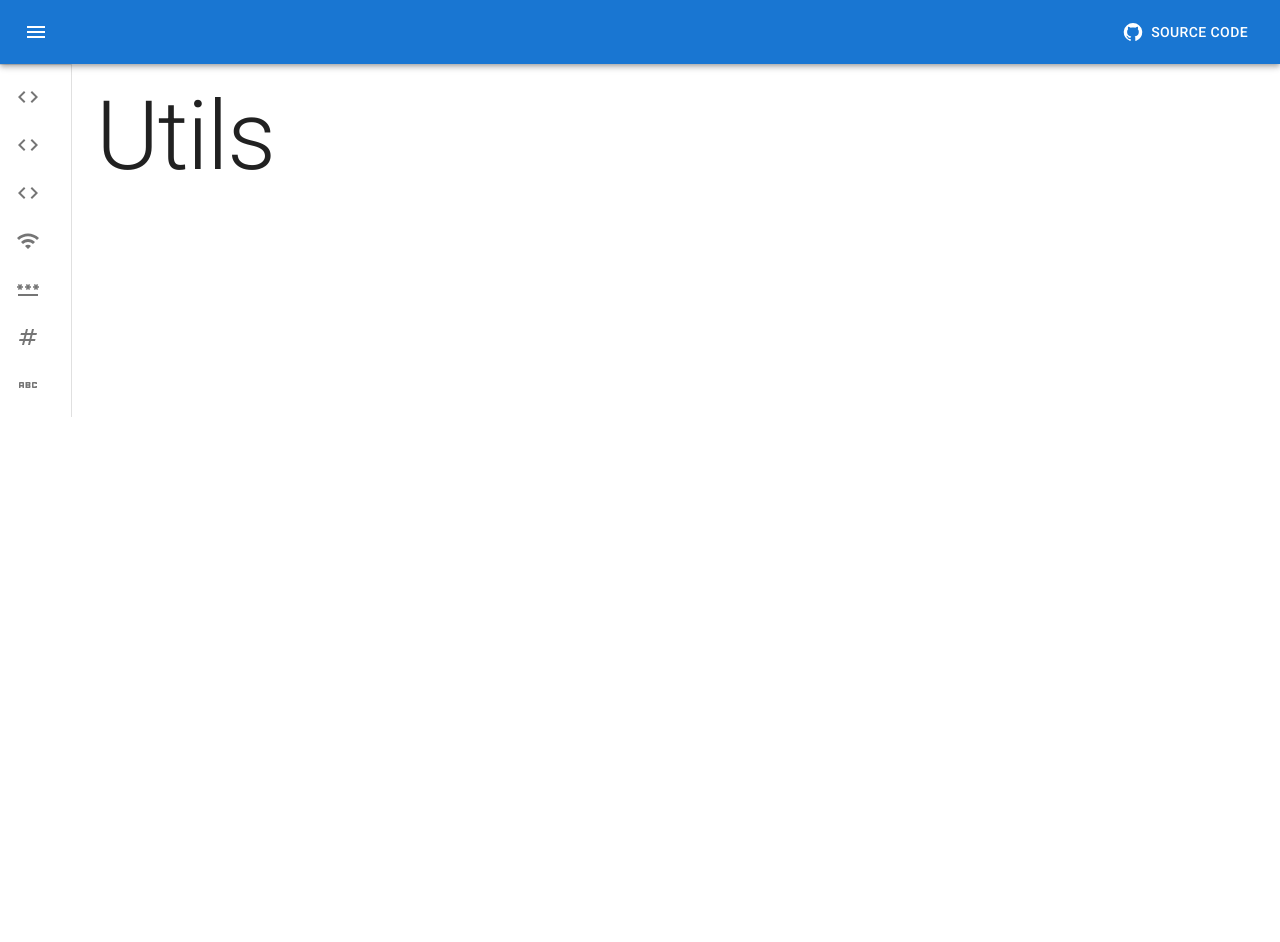
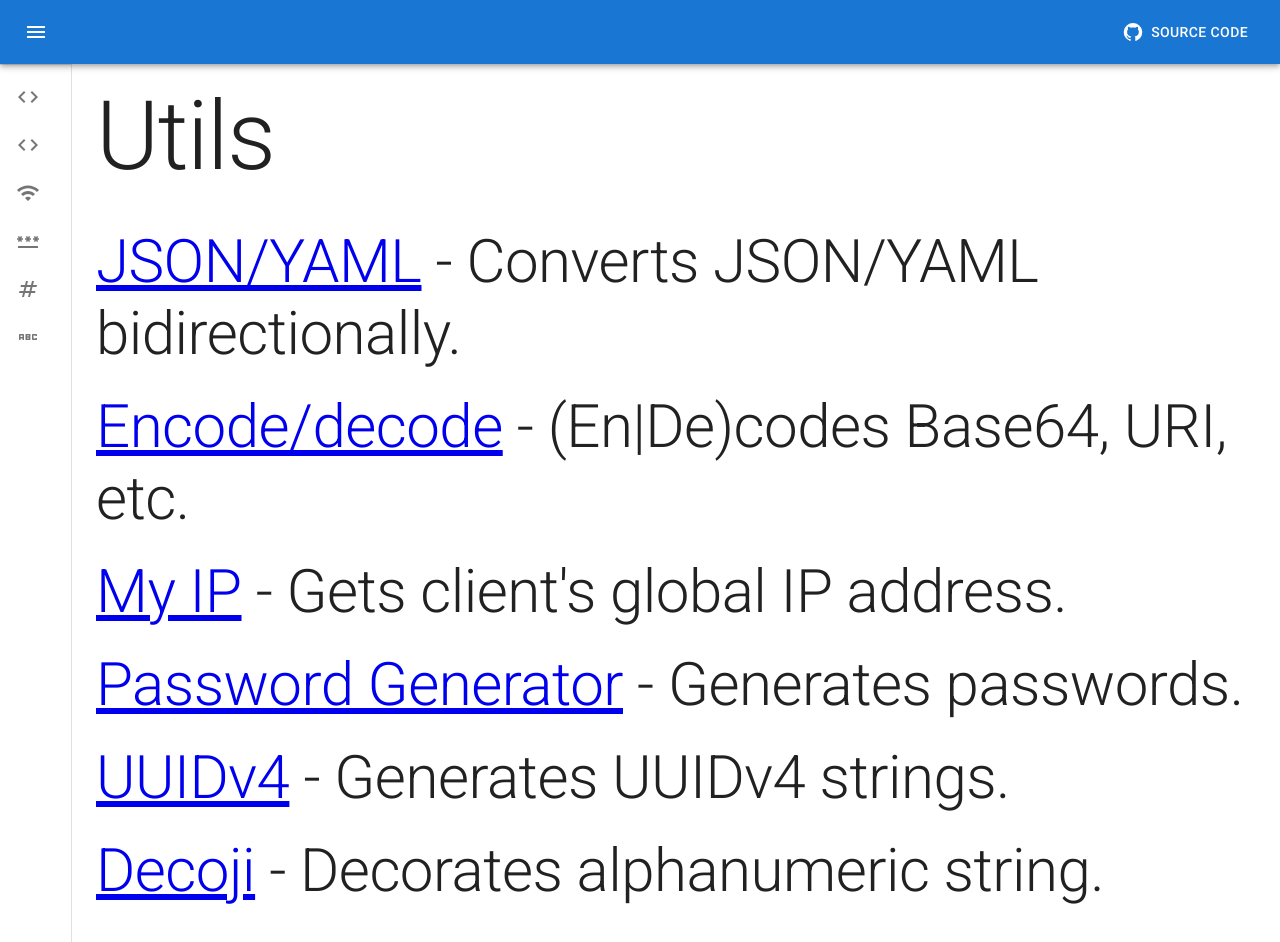
Before and after one commit to y13i/utils, a Next.js app: page / in a window 1280 px wide. Shown: the top 942 px of the page. Before the commit the page ends 800 px from the top, so only its background shows below. Built offline with nearby package versions, Linux system fonts and the light colour scheme.

Commit message:
combine base64 and uri to encode-decode

```diff
--- a/components/Menu.tsx
+++ b/components/Menu.tsx
@@ -6,29 +6,11 @@ import ListItemIcon from "@mui/material/ListItemIcon";
 import ListItemText from "@mui/material/ListItemText";
 import Tooltip from "@mui/material/Tooltip";
 
-import { PageAttribute } from "../utils";
-
-import { pageAttribute as jsonYaml } from "../pages/json-yaml";
-import { pageAttribute as base64 } from "../pages/base64";
-import { pageAttribute as uriEncode } from "../pages/uri-encode";
-import { pageAttribute as myip } from "../pages/myip";
-import { pageAttribute as password } from "../pages/password";
-import { pageAttribute as uuid } from "../pages/uuid";
-import { pageAttribute as decoji } from "../pages/decoji";
-
-const pageAttributes: PageAttribute[] = [
-  jsonYaml,
-  base64,
-  uriEncode,
-  myip,
-  password,
-  uuid,
-  decoji,
-];
+import { usePageAttributes } from "../hooks/usePageAttributes";
 
 export const Menu: VFC<{ disableTooltip: boolean }> = (props) => (
   <List>
-    {pageAttributes.map((pageAttribute, i) => (
+    {usePageAttributes().map((pageAttribute, i) => (
       <Link key={i} href={pageAttribute.path} passHref>
         <ListItem button>
           <Tooltip
--- /dev/null
+++ b/hooks/usePageAttributes.ts
@@ -0,0 +1,12 @@
+import { PageAttribute } from "../utils";
+
+import { pageAttribute as jsonYaml } from "../pages/json-yaml";
+import { pageAttribute as encodeDecode } from "../pages/encode-decode";
+import { pageAttribute as myip } from "../pages/myip";
+import { pageAttribute as password } from "../pages/password";
+import { pageAttribute as uuid } from "../pages/uuid";
+import { pageAttribute as decoji } from "../pages/decoji";
+
+export function usePageAttributes(): PageAttribute[] {
+  return [jsonYaml, encodeDecode, myip, password, uuid, decoji];
+}
--- a/pages/base64.tsx
+++ /dev/null
@@ -1,72 +0,0 @@
-import { useState, useCallback } from "react";
-import { NextPage } from "next";
-import { Base64 } from "js-base64";
-import Grid from "@mui/material/Grid";
-import CodeIcon from "@mui/icons-material/Code";
-
-import { CodeTextField } from "../components/CodeTextField";
-import { WithHead } from "../components/WithHead";
-import { useSearchParamState } from "../hooks/useSearchParamState";
-import { PageAttribute } from "../utils";
-
-export const pageAttribute: PageAttribute = {
-  title: "Base64",
-  description: "Encode/decode Base64.",
-  path: "/base64",
-  icon: <CodeIcon />,
-};
-
-const _: NextPage = () => {
-  const [base64, setBase64] = useState("");
-  const [decodeError, setDecodeError] = useState<Error | undefined>();
-
-  const [plain, setPlain] = useSearchParamState<string>(
-    "",
-    "d",
-    useCallback((loadedData) => {
-      setBase64(Base64.encode(loadedData));
-    }, [])
-  );
-
-  return (
-    <WithHead {...pageAttribute}>
-      <Grid container spacing={2}>
-        <Grid item xs={12} md={6}>
-          <CodeTextField
-            multiline
-            label="Plain Text"
-            value={plain}
-            onChange={(event) => {
-              const newPlain = event.target.value;
-              setPlain(newPlain);
-              setBase64(Base64.encode(newPlain));
-            }}
-          />
-        </Grid>
-        <Grid item xs={12} md={6}>
-          <CodeTextField
-            multiline
-            label="Base64 Encoded"
-            error={!!decodeError}
-            helperText={decodeError?.toString()}
-            value={base64}
-            onChange={(event) => {
-              const newBase64 = event.target.value;
-
-              try {
-                const newPlain = Base64.decode(newBase64);
-                setPlain(newPlain);
-                setBase64(newBase64);
-                setDecodeError(undefined);
-              } catch (e) {
-                setDecodeError(e as Error);
-              }
-            }}
-          />
-        </Grid>
-      </Grid>
-    </WithHead>
-  );
-};
-
-export default _;
--- a/pages/uri-encode.tsx
+++ b/pages/encode-decode.tsx
@@ -1,9 +1,13 @@
 import { useState, useCallback } from "react";
 import { NextPage } from "next";
+import { Base64 } from "js-base64";
 import Grid from "@mui/material/Grid";
+import InputLabel from "@mui/material/InputLabel";
+import MenuItem from "@mui/material/MenuItem";
+import FormControl from "@mui/material/FormControl";
+import Select from "@mui/material/Select";
+
 import CodeIcon from "@mui/icons-material/Code";
-import ToggleButton from "@mui/material/ToggleButton";
-import ToggleButtonGroup from "@mui/material/ToggleButtonGroup";
 
 import { CodeTextField } from "../components/CodeTextField";
 import { WithHead } from "../components/WithHead";
@@ -11,9 +15,9 @@ import { useSearchParamState } from "../hooks/useSearchParamState";
 import { PageAttribute } from "../utils";
 
 export const pageAttribute: PageAttribute = {
-  title: "URI Encode/Decode",
-  description: "Encode/decode URI.",
-  path: "/uri-encode",
+  title: "Encode/decode",
+  description: "(En|De)codes Base64, URI, etc.",
+  path: "/encode-decode",
   icon: <CodeIcon />,
 };
 
@@ -22,48 +26,69 @@ const _: NextPage = () => {
   const [encodeError, setEncodeError] = useState<Error | undefined>();
   const [decodeError, setDecodeError] = useState<Error | undefined>();
 
-  const [mode, setMode] = useSearchParamState<"URIComponent" | "URI">(
-    "URIComponent",
+  const modes = ["Base64", "Base64URI", "URIComponent", "URI"] as const;
+
+  const [mode, setMode] = useSearchParamState<typeof modes[number]>(
+    modes[0],
     "m",
     useCallback((loadedData) => {}, [])
   );
 
+  const encode = useCallback(
+    (string: string) => {
+      if (mode === "Base64") return Base64.encode(string);
+      if (mode === "Base64URI") return Base64.encodeURI(string);
+      if (mode === "URIComponent") return encodeURIComponent(string);
+      if (mode === "URI") return encodeURI(string);
+      return "";
+    },
+    [mode]
+  );
+
+  const decode = (string: string) => {
+    if (mode === "Base64" || mode === "Base64URI") return Base64.decode(string);
+    if (mode === "URIComponent") return decodeURIComponent(string);
+    if (mode === "URI") return decodeURI(string);
+    return "";
+  };
+
   const [plain, setPlain] = useSearchParamState<string>(
     "",
     "d",
-    useCallback((loadedData) => {
-      setEncoded(encodeURIComponent(loadedData));
-    }, [])
+    useCallback(
+      (loadedData) => {
+        setEncoded(encode(loadedData));
+      },
+      [encode]
+    )
   );
-
-  function encode(string: string): string {
-    return mode === "URIComponent"
-      ? encodeURIComponent(string)
-      : encodeURI(string);
-  }
-
-  function decode(string: string): string {
-    return mode === "URIComponent"
-      ? decodeURIComponent(string)
-      : decodeURI(string);
-  }
 
   return (
     <WithHead {...pageAttribute}>
-      <Grid container spacing={2} alignItems="center">
-        <Grid item>
-          <ToggleButtonGroup
-            value={mode}
-            exclusive
-            onChange={(event, mode) => {
-              setMode(mode as "URIComponent" | "URI");
-            }}
-          >
-            <ToggleButton value="URIComponent">URIComponent</ToggleButton>
-            <ToggleButton value="URI">URI</ToggleButton>
-          </ToggleButtonGroup>
-        </Grid>
-      </Grid>
+      <FormControl>
+        <InputLabel id="mode-select-label">Mode</InputLabel>
+        <Select
+          labelId="mode-select-label"
+          value={mode}
+          label="Mode"
+          onChange={(event) => {
+            setMode(event.target.value as typeof modes[number]);
+
+            try {
+              setEncoded(encode(plain));
+              setEncodeError(undefined);
+            } catch (e) {
+              setEncodeError(e as Error);
+            }
+          }}
+        >
+          {modes.map((m) => (
+            <MenuItem key={m} value={m}>
+              {m}
+            </MenuItem>
+          ))}
+        </Select>
+      </FormControl>
       <Grid container spacing={2}>
         <Grid item xs={12} md={6}>
           <CodeTextField
@@ -88,7 +113,7 @@ const _: NextPage = () => {
         <Grid item xs={12} md={6}>
           <CodeTextField
             multiline
-            label="URI Encoded"
+            label={`${mode} Encoded`}
             error={!!decodeError}
             helperText={decodeError?.toString()}
             value={encoded}
--- a/pages/index.tsx
+++ b/pages/index.tsx
@@ -1,7 +1,10 @@
 import type { NextPage } from "next";
+import Link from "next/link";
 import Typography from "@mui/material/Typography";
 
 import { WithHead } from "../components/WithHead";
+
+import { usePageAttributes } from "../hooks/usePageAttributes";
 
 const _: NextPage = () => {
   return (
@@ -9,6 +12,17 @@ const _: NextPage = () => {
       <Typography variant="h1" gutterBottom>
         Utils
       </Typography>
+      {usePageAttributes().map((pa) => (
+        <div key={pa.title}>
+          <Typography variant="h2" gutterBottom>
+            <Link href={pa.path} passHref>
+              {pa.title}
+            </Link>
+            {" - "}
+            {pa.description}
+          </Typography>
+        </div>
+      ))}
     </WithHead>
   );
 };
```
